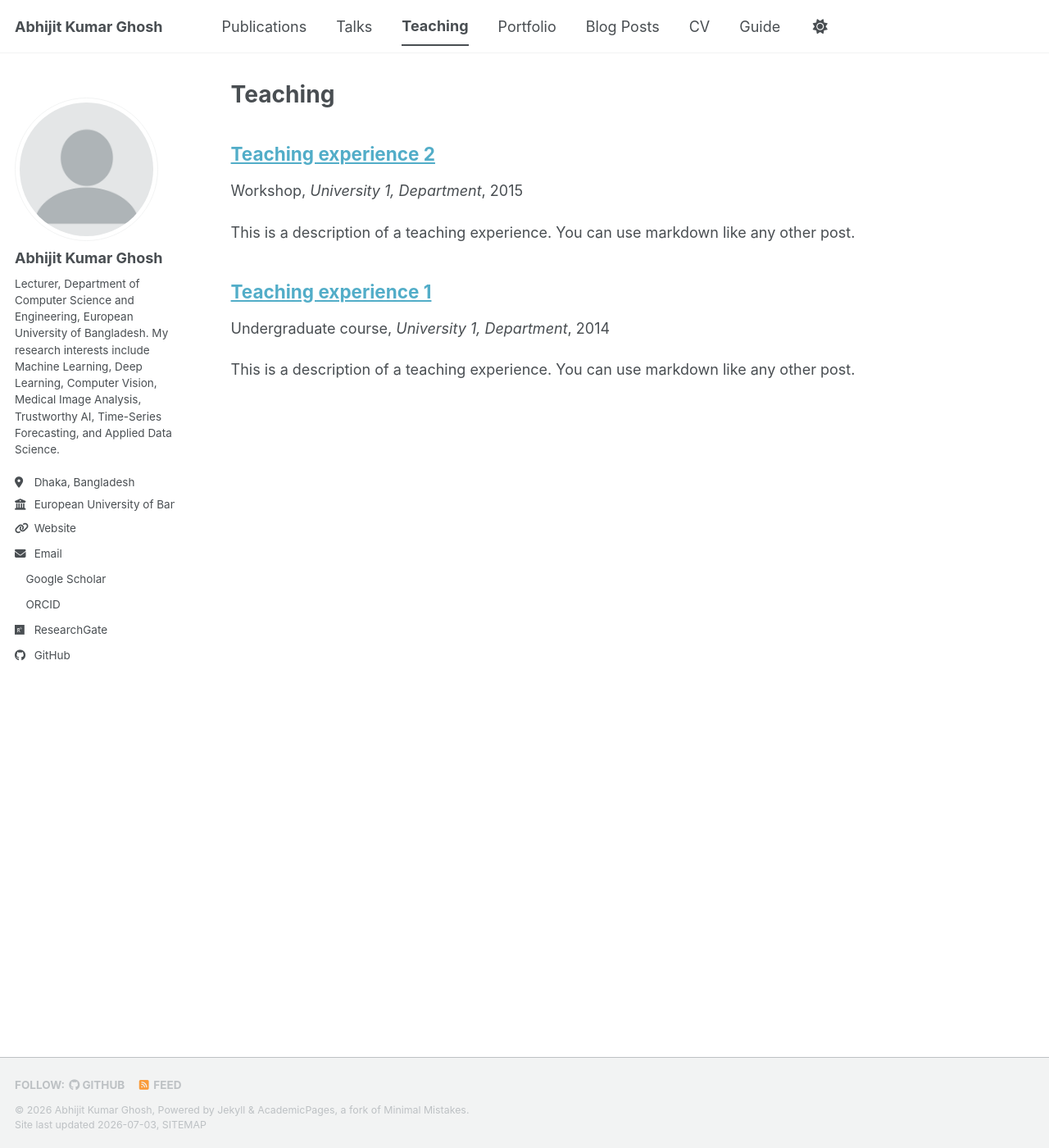
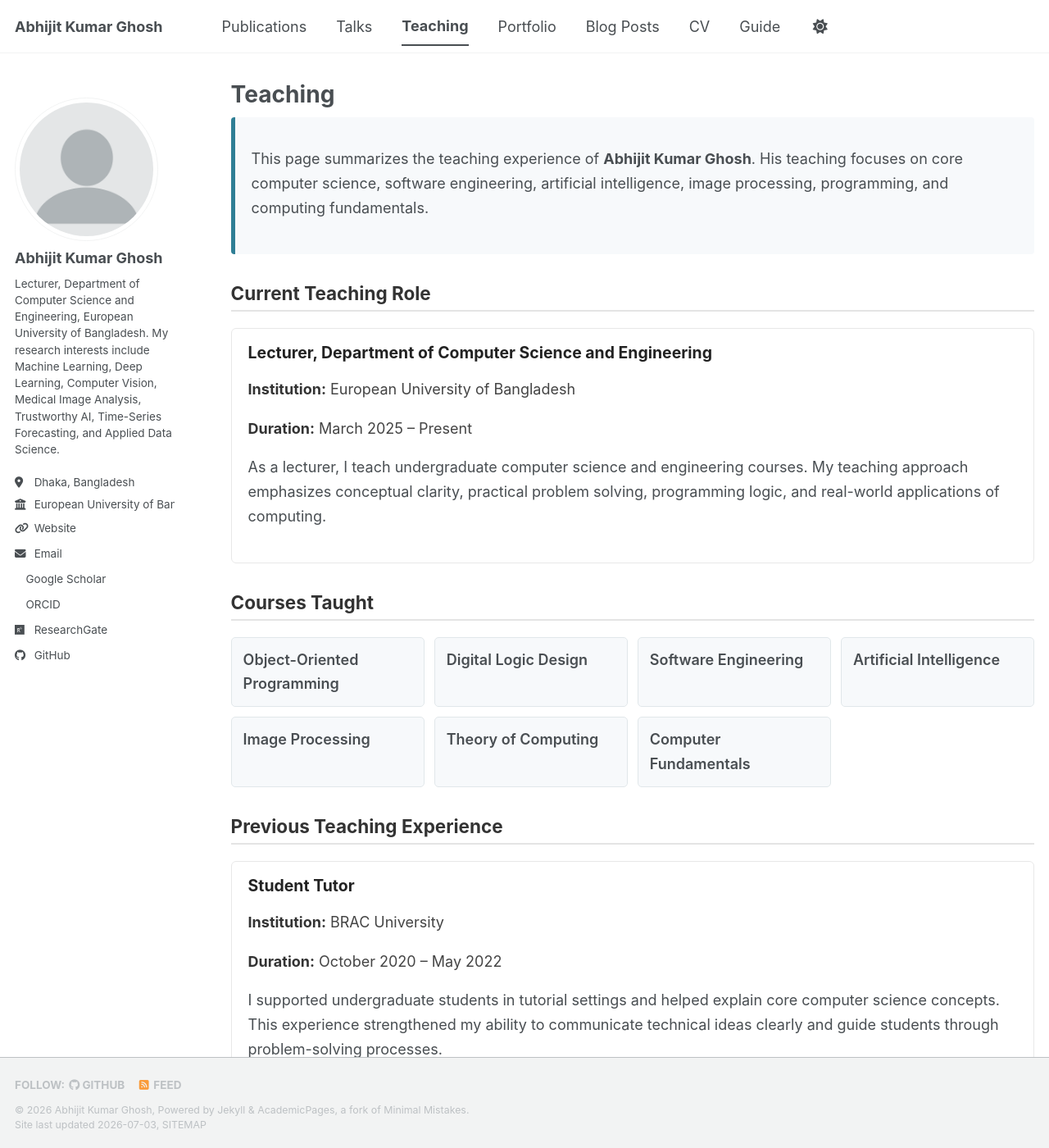
Before and after one commit to abhijitkghosh/abhijitkghosh.github.io, a Jekyll site: the page built from _pages/teaching.html, in a window 1280 px wide and 1400 px high. Shown: the whole window at 82% size. Built offline with Jekyll 4.4.1, drawn with Linux system fonts in a browser that asks for light colours; a style sheet for code colours, icons or effects is not loaded; some of the changed text lies outside the part shown.

Commit message:
Enhance teaching page with styles and content
Added styles and structured content for teaching page, including current role, courses taught, previous experience, teaching areas, and philosophy.

```diff
--- a/_pages/teaching.html
+++ b/_pages/teaching.html
@@ -5,8 +5,173 @@ permalink: /teaching/
 author_profile: true
 ---
 
-{% include base_path %}
+<style>
+  .teaching-page {
+    line-height: 1.65;
+    font-size: 1em;
+  }
 
-{% for post in site.teaching reversed %}
-  {% include archive-single.html %}
-{% endfor %}
+  .teaching-intro {
+    margin-bottom: 24px;
+    padding: 18px 20px;
+    background: #f7f9fb;
+    border-left: 5px solid #2f7f95;
+    border-radius: 4px;
+  }
+
+  .teaching-section {
+    margin-top: 34px;
+    margin-bottom: 20px;
+    padding-bottom: 7px;
+    border-bottom: 2px solid #e4e4e4;
+    color: #333333;
+  }
+
+  .teaching-card {
+    margin-bottom: 26px;
+    padding: 18px 20px;
+    border: 1px solid #e8e8e8;
+    border-radius: 6px;
+    background: #ffffff;
+  }
+
+  .teaching-card h3 {
+    margin-top: 0;
+    margin-bottom: 10px;
+    font-size: 1.08em;
+    color: #222222;
+  }
+
+  .teaching-meta {
+    margin-bottom: 8px;
+    color: #444444;
+  }
+
+  .teaching-label {
+    font-weight: 700;
+    color: #333333;
+  }
+
+  .course-grid {
+    display: grid;
+    grid-template-columns: repeat(auto-fit, minmax(230px, 1fr));
+    gap: 12px;
+    margin-top: 14px;
+  }
+
+  .course-box {
+    padding: 12px 14px;
+    background-color: #f7f9fb;
+    border: 1px solid #e1e7ea;
+    border-radius: 5px;
+    font-weight: 600;
+  }
+
+  .tag {
+    display: inline-block;
+    background-color: #f2f5f7;
+    border: 1px solid #d9e2e7;
+    padding: 4px 9px;
+    margin: 4px 5px 4px 0;
+    border-radius: 4px;
+    font-size: 0.85em;
+  }
+</style>
+
+<div class="teaching-page">
+
+  <div class="teaching-intro">
+    <p>
+      This page summarizes the teaching experience of <strong>Abhijit Kumar Ghosh</strong>.
+      His teaching focuses on core computer science, software engineering, artificial intelligence,
+      image processing, programming, and computing fundamentals.
+    </p>
+  </div>
+
+  <h2 class="teaching-section">Current Teaching Role</h2>
+
+  <div class="teaching-card">
+    <h3>Lecturer, Department of Computer Science and Engineering</h3>
+
+    <p class="teaching-meta">
+      <span class="teaching-label">Institution:</span>
+      European University of Bangladesh
+    </p>
+
+    <p class="teaching-meta">
+      <span class="teaching-label">Duration:</span>
+      March 2025 &ndash; Present
+    </p>
+
+    <p>
+      As a lecturer, I teach undergraduate computer science and engineering courses.
+      My teaching approach emphasizes conceptual clarity, practical problem solving,
+      programming logic, and real-world applications of computing.
+    </p>
+  </div>
+
+  <h2 class="teaching-section">Courses Taught</h2>
+
+  <div class="course-grid">
+    <div class="course-box">Object-Oriented Programming</div>
+    <div class="course-box">Digital Logic Design</div>
+    <div class="course-box">Software Engineering</div>
+    <div class="course-box">Artificial Intelligence</div>
+    <div class="course-box">Image Processing</div>
+    <div class="course-box">Theory of Computing</div>
+    <div class="course-box">Computer Fundamentals</div>
+  </div>
+
+  <h2 class="teaching-section">Previous Teaching Experience</h2>
+
+  <div class="teaching-card">
+    <h3>Student Tutor</h3>
+
+    <p class="teaching-meta">
+      <span class="teaching-label">Institution:</span>
+      BRAC University
+    </p>
+
+    <p class="teaching-meta">
+      <span class="teaching-label">Duration:</span>
+      October 2020 &ndash; May 2022
+    </p>
+
+    <p>
+      I supported undergraduate students in tutorial settings and helped explain
+      core computer science concepts. This experience strengthened my ability to
+      communicate technical ideas clearly and guide students through problem-solving processes.
+    </p>
+  </div>
+
+  <h2 class="teaching-section">Teaching Areas</h2>
+
+  <p>
+    <span class="tag">Programming</span>
+    <span class="tag">Object-Oriented Design</span>
+    <span class="tag">Software Engineering</span>
+    <span class="tag">Artificial Intelligence</span>
+    <span class="tag">Image Processing</span>
+    <span class="tag">Digital Logic</span>
+    <span class="tag">Theory of Computing</span>
+    <span class="tag">Computer Fundamentals</span>
+  </p>
+
+  <h2 class="teaching-section">Teaching Philosophy</h2>
+
+  <div class="teaching-card">
+    <p>
+      My teaching philosophy is based on making complex computer science concepts
+      understandable, practical, and engaging. I believe students learn best when
+      theoretical ideas are connected with real examples, hands-on tasks, and
+      structured problem-solving.
+    </p>
+
+    <p>
+      I aim to help students build strong foundations in programming, logic,
+      software design, and artificial intelligence while encouraging curiosity,
+      independent thinking, and continuous learning.
+    </p>
+  </div>
+
+</div>
```
